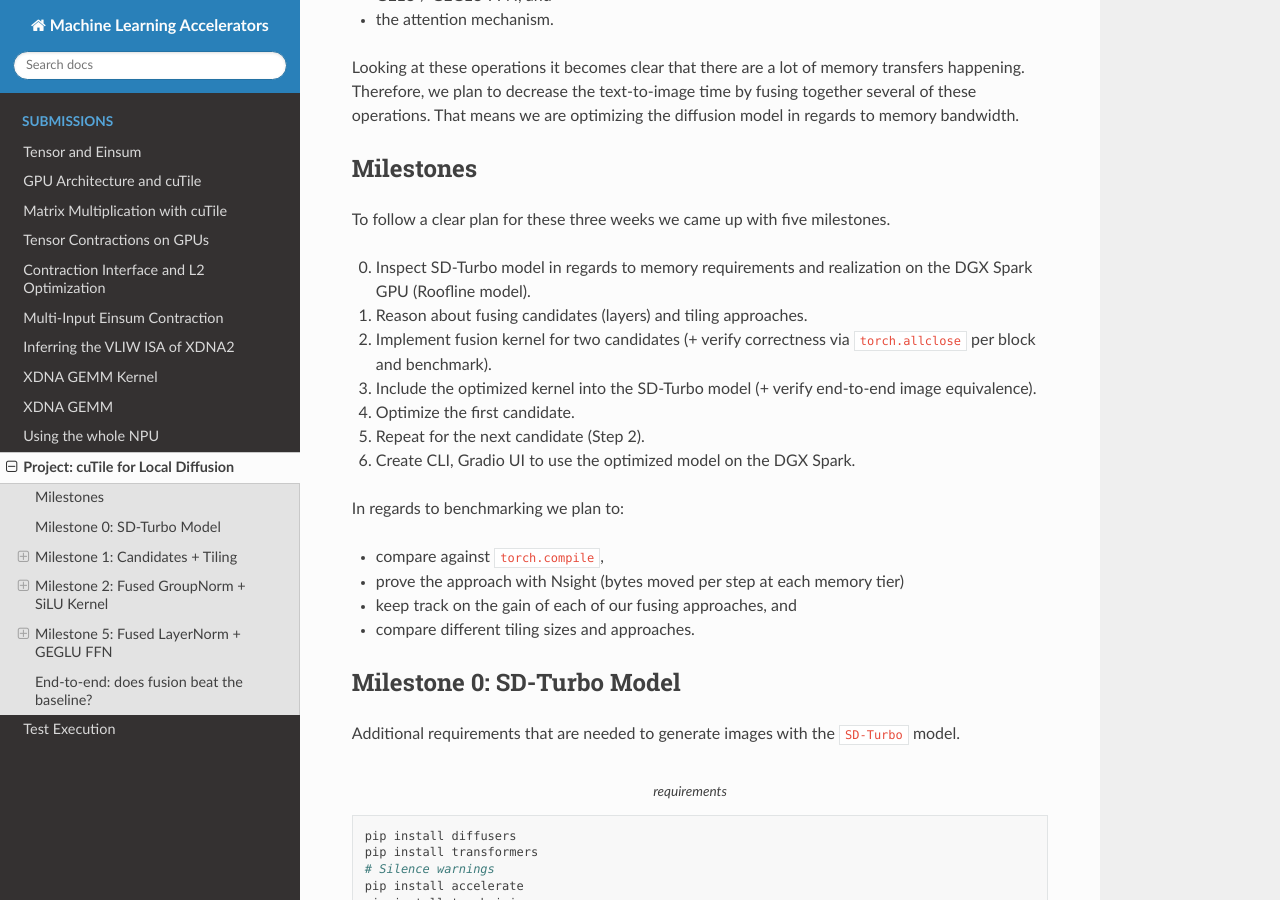
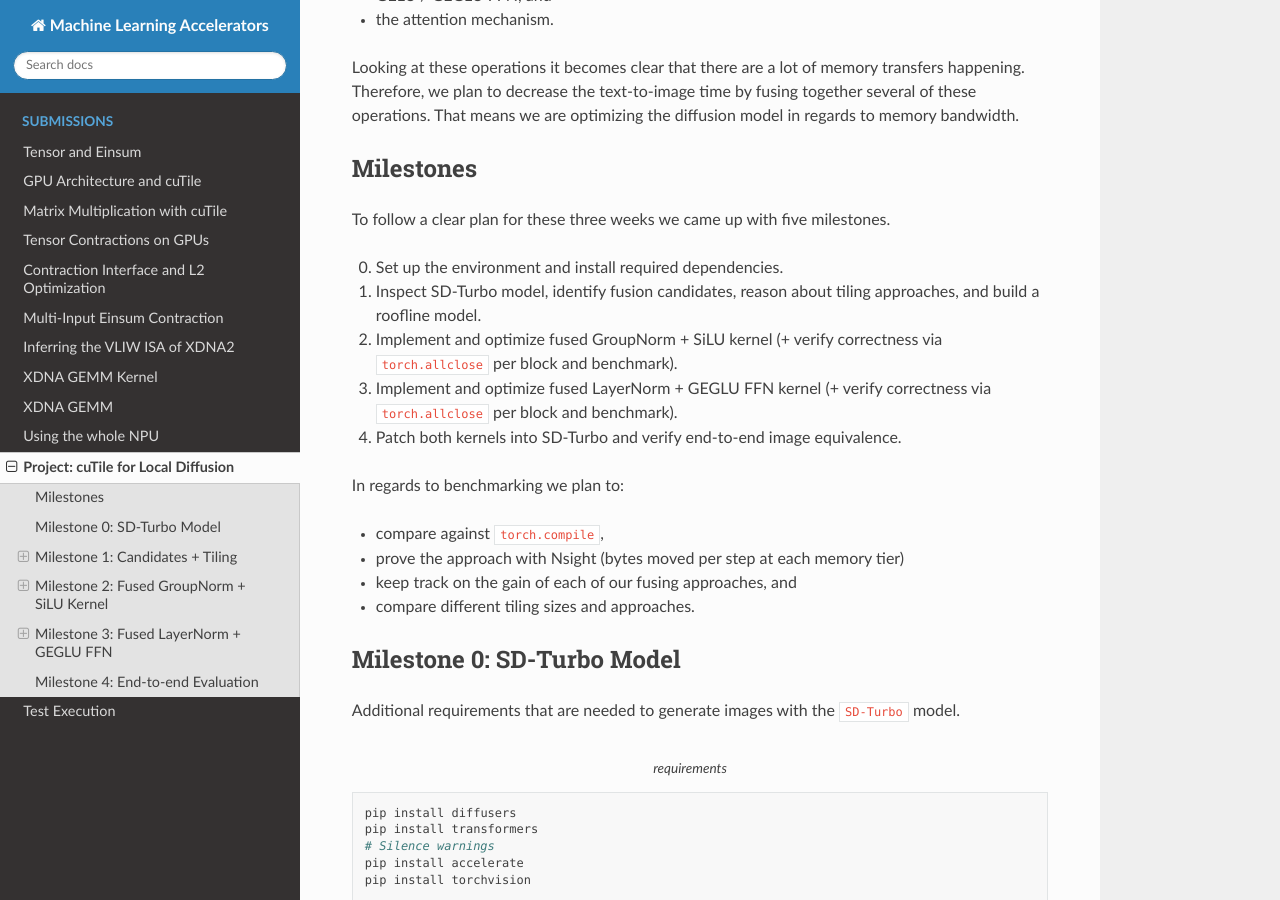
Before and after one commit to Shad00Z/machine-learning-accelerators, a Sphinx documentation site: the page built from docs/source/submissions/11_project.rst, in a window 1280 px wide and 900 px high, scrolled down 587 px. Built offline with Sphinx 7.4.7 and the Read the Docs theme 3.1.0, drawn with Linux system fonts in a browser that asks for light colours; some of the changed text lies outside the part shown.

Commit message:
docs: fix milestones

```diff
--- a/docs/source/submissions/11_project.rst
+++ b/docs/source/submissions/11_project.rst
@@ -30,13 +30,11 @@ Milestones
 
 To follow a clear plan for these three weeks we came up with five milestones.
 
-0. Inspect SD-Turbo model in regards to memory requirements and realization on the DGX Spark GPU (Roofline model).
-1. Reason about fusing candidates (layers) and tiling approaches.
-2. Implement fusion kernel for two candidates (+ verify correctness via ``torch.allclose`` per block and benchmark).
-3. Include the optimized kernel into the SD-Turbo model (+ verify end-to-end image equivalence).
-4. Optimize the first candidate.
-5. Repeat for the next candidate (Step 2).
-6. Create CLI, Gradio UI to use the optimized model on the DGX Spark.
+0. Set up the environment and install required dependencies.
+1. Inspect SD-Turbo model, identify fusion candidates, reason about tiling approaches, and build a roofline model.
+2. Implement and optimize fused GroupNorm + SiLU kernel (+ verify correctness via ``torch.allclose`` per block and benchmark).
+3. Implement and optimize fused LayerNorm + GEGLU FFN kernel (+ verify correctness via ``torch.allclose`` per block and benchmark).
+4. Patch both kernels into SD-Turbo and verify end-to-end image equivalence.
 
 In regards to benchmarking we plan to:
 
@@ -348,7 +346,7 @@ whole-model effect is within noise (GroupNorm is a small fraction of the step),
 per-shape correctness, not an end-to-end number.
 
 
-Milestone 5: Fused LayerNorm + GEGLU FFN
+Milestone 3: Fused LayerNorm + GEGLU FFN
 ----------------------------------------
 
 The second candidate is the transformer feed-forward block
@@ -595,8 +593,8 @@ competitive on the compute-bound shapes, so the end-to-end result still does not
 paying for a kernel that loses.
 
 
-End-to-end: does fusion beat the baseline?
-------------------------------------------
+Milestone 4: End-to-end Evaluation
+----------------------------------
 
 Patching each fused kernel into the full SD-Turbo U-Net and timing one generation gives the
 whole-model picture. Both patches were first verified to be image-equivalent to the baseline (the
```
